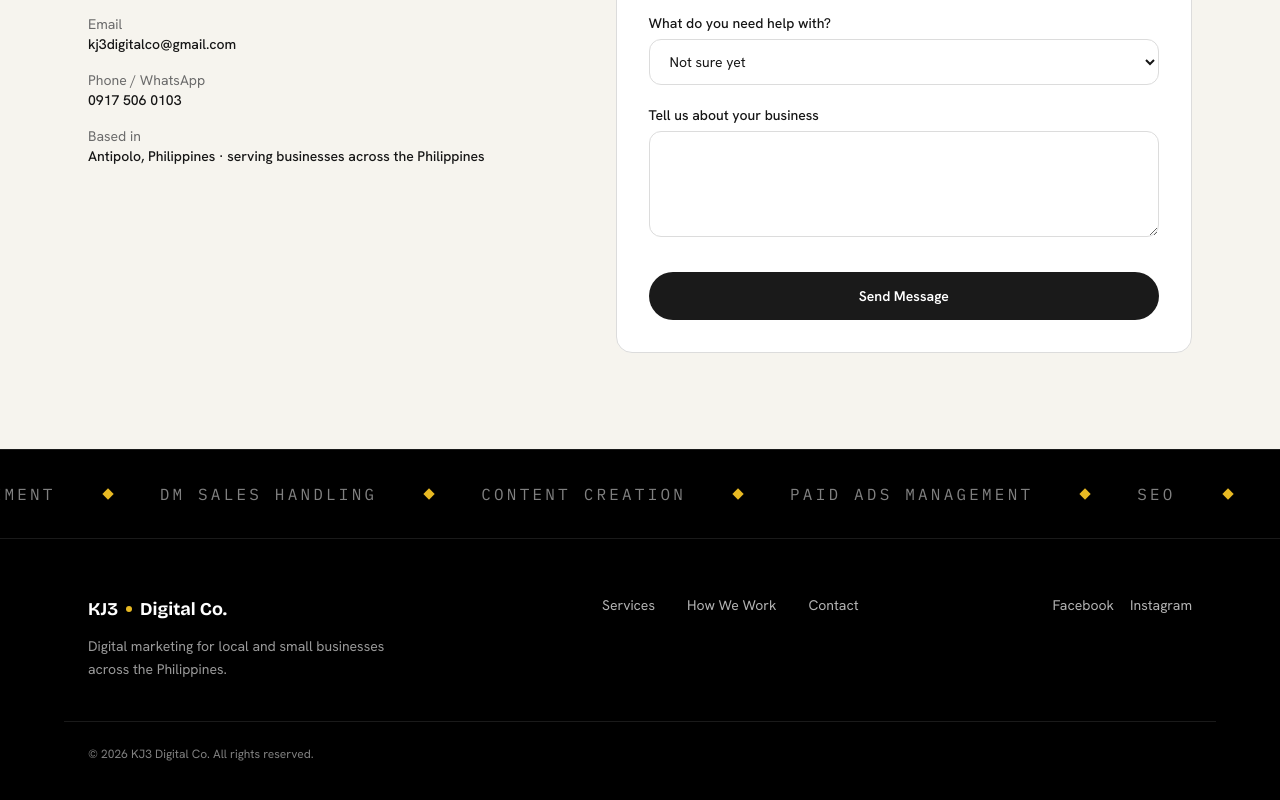
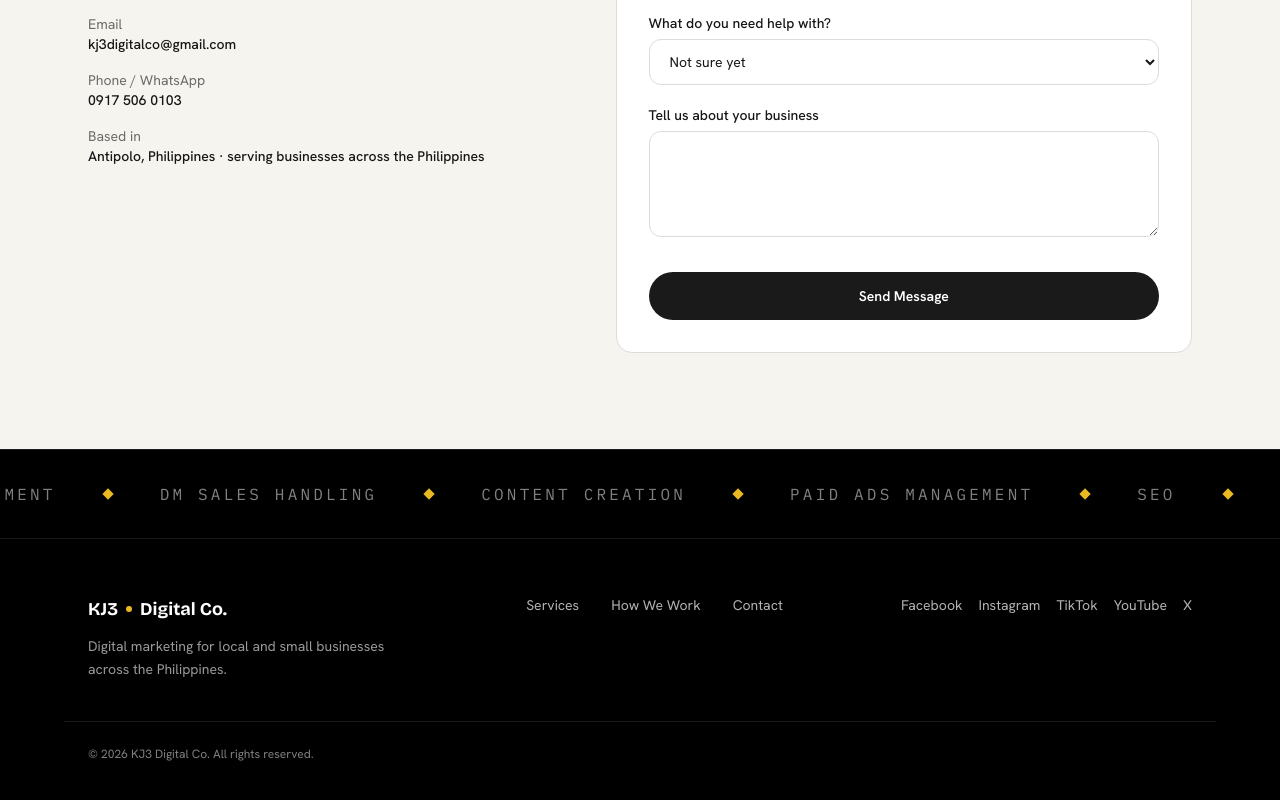
Before and after one commit to KJ3DigitalCo/kj3-website, a React (Vite) app: page / in a window 1280 px wide. Shown: the part 6755-7555 px from the top of the page. Built offline with nearby package versions, Linux system fonts and the light colour scheme.

Commit message:
Link all real social accounts in the footer
Adds TikTok, YouTube, and X alongside Facebook/Instagram, pointing at
the actual KJ3 profiles instead of placeholder # links.

```diff
--- a/src/components/Footer.jsx
+++ b/src/components/Footer.jsx
@@ -4,10 +4,12 @@ const LINKS = [
   { href: '/#contact', label: 'Contact' },
 ]
 
-// TODO: point these at the real social profiles before launch.
 const SOCIALS = [
-  { label: 'Facebook', href: '#' },
-  { label: 'Instagram', href: '#' },
+  { label: 'Facebook', href: 'https://www.facebook.com/kj3digitalcoofficial' },
+  { label: 'Instagram', href: 'https://www.instagram.com/kj3digitalcoofficial' },
+  { label: 'TikTok', href: 'https://www.tiktok.com/@kj3digitalcoofficial' },
+  { label: 'YouTube', href: 'https://www.youtube.com/@kj3digitalcoofficial' },
+  { label: 'X', href: 'https://x.com/kj3digitalco' },
 ]
 
 export default function Footer() {
@@ -44,6 +46,8 @@ export default function Footer() {
             <a
               key={social.label}
               href={social.href}
+              target="_blank"
+              rel="noopener noreferrer"
               className="font-sans text-sm text-paper/70 transition-colors duration-200 hover:text-paper"
             >
               {social.label}
```
